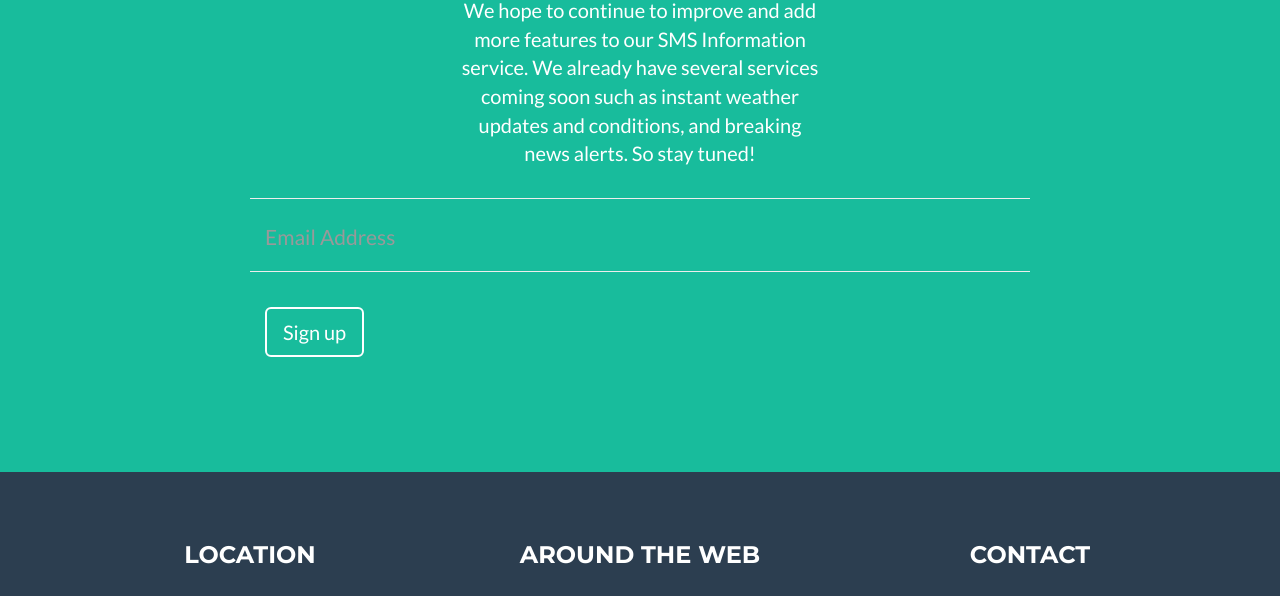
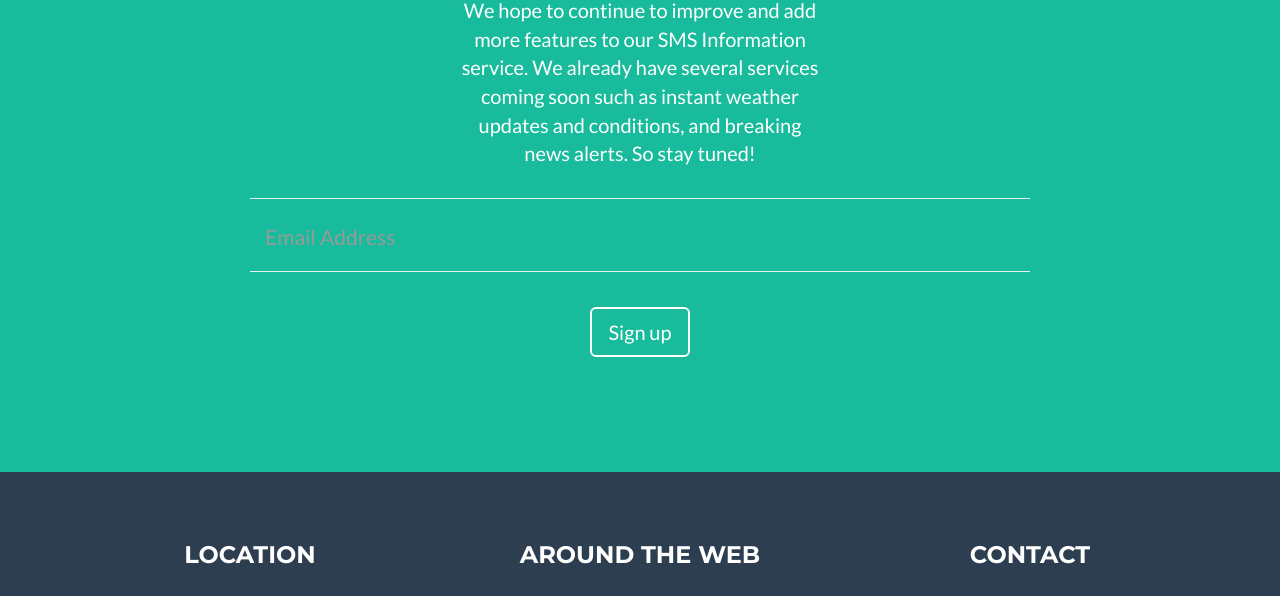
Before and after one commit to ypat125/Gimme-SMS, a plain HTML site: page index.html in a window 1280 px wide. Shown: the part 2406-3002 px from the top of the page. Drawn offline with nearby package versions, Linux system fonts and the light colour scheme.

Commit message:
Form Edited

```diff
--- a/index.html
+++ b/index.html
@@ -169,7 +169,7 @@
                         </div>
                         <br>
                         <div class="row">
-                            <div class="form-group col-xs-12">
+                            <div class="form-group col-xs-12" align="center">
                                 <button type="submit" class="btn btn-lg btn-outline" align="center">Sign up</button>
                             </div>
                         </div>
```
